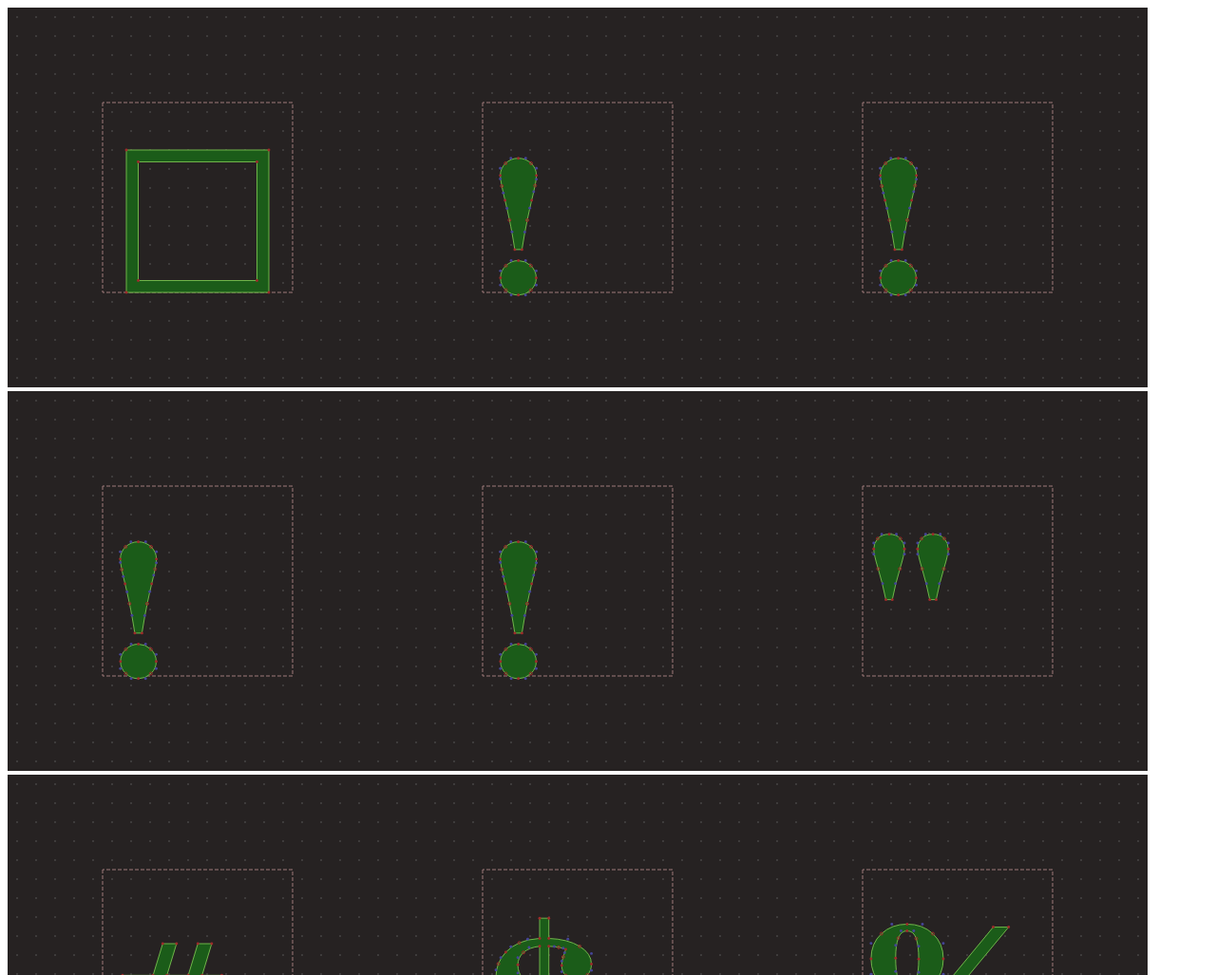
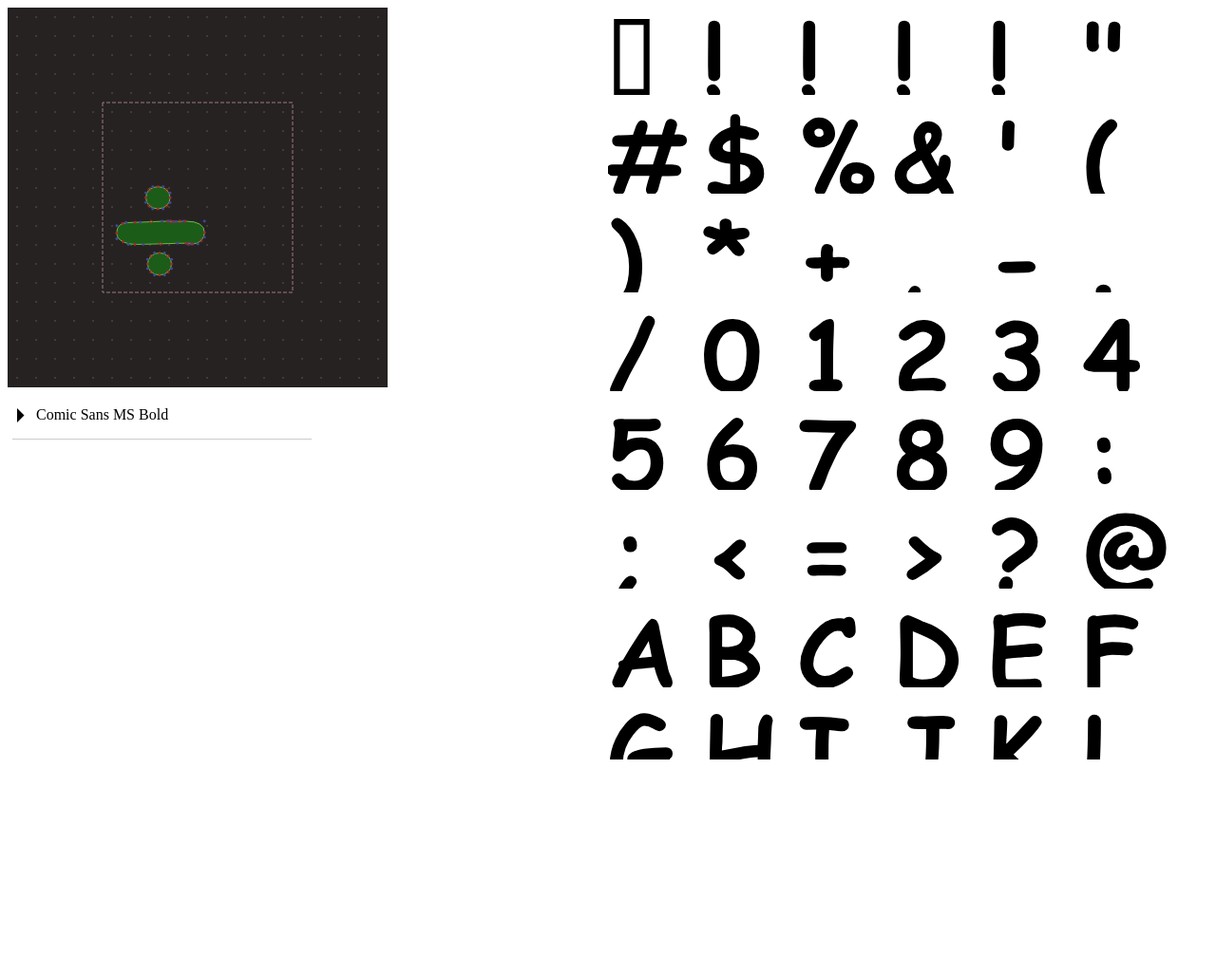
Before and after one commit to leakin24mpa/Font-Editor, a website with bundled scripts: page index.html in a window 1280 px wide. Shown: the top 1027 px of the page at 95% size. Built offline with nearby package versions, Linux system fonts and the light colour scheme.

Commit message:
reorganize css

```diff
--- a/index.html
+++ b/index.html
@@ -2,7 +2,8 @@
 <html>
 <head>
     <title>I Hate JS Frameworks</title>
-    <link rel="stylesheet" href="document.css">
+    <link rel="stylesheet" href="src/styles/document.css">
+    <link rel="stylesheet" href="src/styles/treeView.css">
 </head>
 <body>
 
--- a/src/components/glyphEditor.ts
+++ b/src/components/glyphEditor.ts
@@ -1,8 +1,8 @@
 import { Font } from "../font/font.js";
-import { CompoundGlyph, GlyphPoint, SimpleGlyph } from "../font/fontReader.js";
+import { CompoundGlyph, Glyph, GlyphPoint, SimpleGlyph } from "../font/fontReader.js";
 import { FEdragRegion } from "../lib/domtools.js";
 import { Draggable } from "../lib/draggable.js";
-import { FESVG, GROUP, PATH, SVGCircle, SVGPath } from "../lib/svgtools.js";
+import { FESVG, GROUP, PATH, SVGCircle, SVGElement, SVGPath } from "../lib/svgtools.js";
 import { Transform2d } from "../lib/transformtools.js";
 
 type DraggableGlyphPoint = Draggable & GlyphPoint
@@ -47,7 +47,7 @@ class DraggablePoint extends SVGCircle implements DraggableGlyphPoint{
         this.setPosition(this.x, this.y);
     }
 }
-function GlyphToSvgPathData(points: GlyphPoint[], transform: Transform2d): string{
+function GlyphToSvgPathData(points: GlyphPoint[]): string{
     let isStartPoint = true;
     let contourStartCoordinates = {x: 0, y: 0};
     let data = ''
@@ -88,6 +88,24 @@ function GlyphToSvgPathData(points: GlyphPoint[], transform: Transform2d): strin
     }
     return data;
 }
+export function createSVGforGlyph(font: Font, glyphIndex: number): SVGElement{
+    let glyph = font.glyphs[glyphIndex];
+    if(glyph.isCompound){
+        let children = [];
+        for(let i = 0; i < glyph.components.length; i++){
+            children.push(
+                createSVGforGlyph(font, glyph.components[i].index)
+                .withAttributes({transform: glyph.components[i].transform.toSvgString()})
+            );
+        }
+        return GROUP(
+            ...children
+        )
+    }
+    else{
+        return PATH(GlyphToSvgPathData((glyph as SimpleGlyph).points));
+    }
+}
 class DraggableGlyph extends SVGPath implements Draggable{
     x: number;
     y: number;
@@ -100,7 +118,7 @@ class DraggableGlyph extends SVGPath implements Draggable{
         this.withAttributes({transform: this.transform.toSvgString()});
     }
     constructor(glyph: SimpleGlyph, transform: Transform2d){
-        super(GlyphToSvgPathData(glyph.points, transform));
+        super(GlyphToSvgPathData(glyph.points));
         this.withClass("glyph");
 
         this.transform = transform;
@@ -161,7 +179,7 @@ export class FEglyphEditor extends FEdragRegion(FESVG){
         this.addDraggableChildren(...points)
         this.withClass("point-plot").withAttributes({width: 400, height: 400, viewBox: `-0.5 -0.5 2 2`});
         this.whileDragging = () => {
-            bezierPath.setData(GlyphToSvgPathData(points, transform));
+            bezierPath.setData(GlyphToSvgPathData(points));
         }
         this.whileDragging();
     }
@@ -193,3 +211,17 @@ export class FEcompoundGlyphEditor extends FEdragRegion(FESVG){
 
     }
 }
+
+export class FEglyphDisplay extends FESVG{
+    constructor(font: Font, index: number){
+        let scale = font.head.unitsPerEm;
+        let transform = Transform2d.scaleXY(1/scale, -1/scale).then(Transform2d.translation(0,1));
+        super(
+            GROUP(
+                createSVGforGlyph(font, index)
+            ).withAttributes({transform: transform.toSvgString()})
+        );
+
+        this.withAttributes({width: 100, height:100, viewBox: "0 0 1 1"})
+    }
+}
--- a/src/components/treeView.ts
+++ b/src/components/treeView.ts
@@ -30,9 +30,11 @@ export class FEtreeView extends FEdiv{
         for(var key in object){
             children.push(createTreeView(key, object[key]));
         }
-        content = DIV(
-            ...children
-        ).withClass("subtree");
+        content =
+            DIV(
+                ...children
+            ).withClass("subtree")
+
         let button = DIV().says(name).withClass("dropdown").onEvent("click", () => {
             content.toggleClass("active");
             button.toggleClass("active");
@@ -41,7 +43,9 @@ export class FEtreeView extends FEdiv{
         super(
 
             button,
-            content
+            DIV(content).withClass("subtree-container")
+
+
         )
         this.withClass("treeView");
     }
--- a/src/document.ts
+++ b/src/document.ts
@@ -1,15 +1,17 @@
 import { FEcarousel } from "./components/carousel.js";
 import { FEcounterlist } from "./components/counterList.js";
 import { FEpointPlot } from "./components/draggablePointPlot.js";
-import { createGlyphEditor, FEglyphEditor } from "./components/glyphEditor.js";
+import { createGlyphEditor, createSVGforGlyph, FEglyphDisplay, FEglyphEditor } from "./components/glyphEditor.js";
 import { FEpinput } from "./components/Pinput.js";
 import { FEgameInfoList } from "./components/publicGameList.js";
+import { FEtreeView } from "./components/treeView.js";
 import { Font } from "./font/font.js";
 import { FontReader } from "./font/fontReader.js";
 import { multiElement } from "./lib/domtools.js";
 import { DIV, INPUT, P, SetDocumentContent } from "./lib/htmltools.js";
+import { SVG } from "./lib/svgtools.js";
 
-fetch("Georgia Bold.ttf").then((response) => response.arrayBuffer().then((response) => loadPage(response)));
+fetch("Comic Sans MS Bold.ttf").then((response) => response.arrayBuffer().then((response) => loadPage(response)));
 
 let loadPage = (fontfilebuffer: ArrayBuffer) => {
     let font = new Font(fontfilebuffer);
@@ -23,8 +25,23 @@ let loadPage = (fontfilebuffer: ArrayBuffer) => {
         // new FEcounterlist(4),
         // new FEpinput(6, "Join"),
         // INPUT().withAttributes({type: "checkbox"}),
-        ...multiElement(200, (i) => createGlyphEditor(font, i)),
+        //...multiElement(200, (i) => createGlyphEditor(font, i)),
+        createGlyphEditor(font, 184),
+        DIV(
+            ...multiElement(font.maxp.numGlyphs, (i) => new FEglyphDisplay(font, i).withClass("glyph-display")),
+        ).withClass("glyph-picker"),
 
+
+        DIV(
+            new FEtreeView("Comic Sans MS Bold", {
+                Directory: font.directory,
+                Head: font.head,
+                "Max Profile": font.maxp,
+                "Horizontal Header": font.hhea,
+                locations: font.loca,
+                glyph0: font.glyphs[0]
+            })
+        ).withClass("font-data")
 
     )
 }
--- a/src/font/font.ts
+++ b/src/font/font.ts
@@ -127,9 +127,7 @@ export class Font{
                 platformSpecificID: reader.readUint16(),
                 location: directory.cmap.location + reader.readUint32(),
                 map: null};
-            if(table.platformID == 0){ //look for the unicode encoding;
-                subtables.push(table);
-            }
+            subtables.push(table);
         }
         if(subtables.length == 0){
             throw new Error("The font does not have a unicode cmap table");
--- /dev/null
+++ b/src/styles/document.css
@@ -0,0 +1,58 @@
+.point-plot, .point-group{
+    background: radial-gradient(
+        rgb(62, 59, 59),
+        rgb(62, 59, 59) 1px,
+        rgb(38, 34, 34) 1px
+
+    );
+    background-size: 20px 20px;
+
+}
+.path-point{
+    fill:rgb(158, 43, 43);
+    r: 15;
+
+}
+.control-point{
+    fill:  rgb(69, 69, 152);
+    r: 15;
+}
+.implied-point{
+    fill: transparent;
+    stroke-width: 10;
+    stroke: rgb(158, 43, 43);
+}
+.character-outline{
+    fill: rgb(27, 92, 25);
+    stroke-width: 10px;
+    stroke-linejoin: round;
+    stroke: rgb(113, 184, 75);
+}
+
+.glyph{
+    fill: rgb(135, 85, 44);
+    stroke-width: 10px;
+    stroke-linejoin: round;
+    stroke: rgb(220, 120, 39);
+}
+.emsquare{
+    fill: transparent;
+    stroke-width: 0.005px;
+    stroke-dasharray: 0.02px 0.01px;
+    stroke: rgb(159, 122, 122);
+}
+
+.font-data{
+    width: 25vw;
+    height: 100vh;
+    overflow: scroll;
+}
+
+.glyph-picker{
+    width: 50vw;
+    height: 100vh;
+    overflow: scroll;
+    position: absolute;
+    right: 0;
+    top: 0;
+}
--- a/document.css
+++ b/src/styles/treeView.css
@@ -1,56 +1,15 @@
-.point-plot, .point-group{
-    background: radial-gradient(
-        rgb(62, 59, 59),
-        rgb(62, 59, 59) 1px,
-        rgb(38, 34, 34) 1px
-
-    );
-    background-size: 20px 20px;
-
+.subtree-container{
+    overflow: hidden;
 }
-.path-point{
-    fill:rgb(158, 43, 43);
-    r: 15;
-
-}
-.control-point{
-    fill:  rgb(69, 69, 152);
-    r: 15;
-}
-.implied-point{
-    fill: transparent;
-    stroke-width: 10;
-    stroke: rgb(158, 43, 43);
-}
-.character-outline{
-    fill: rgb(27, 92, 25);
-    stroke-width: 10px;
-    stroke-linejoin: round;
-    stroke: rgb(113, 184, 75);
-}
-
-.glyph{
-    fill: rgb(135, 85, 44);
-    stroke-width: 10px;
-    stroke-linejoin: round;
-    stroke: rgb(220, 120, 39);
-}
-.emsquare{
-    fill: transparent;
-    stroke-width: 0.005px;
-    stroke-dasharray: 0.02px 0.01px;
-    stroke: rgb(159, 122, 122);
-}
-
 .subtree{
     margin-left: 5px;
     padding-left: 10px;
     overflow: hidden;
-    height: 0px;
+    height: 0;
     font-family: 'Roboto', sans-serif;
     border-left: 1px solid rgb(213, 213, 213);
 }
-.active{
+.subtree.active{
     height: fit-content;
 }
 .key-value{
@@ -84,10 +43,15 @@
     align-items: center;
     border-bottom: 1px solid rgb(203, 203, 203);
     cursor: pointer;
+    transition: 0.1s ease-in-out;
+}
+.dropdown:hover{
+    border-bottom: 5px solid rgb(120, 202, 114);
+    transition: 0.1s ease-in-out;
 }
 .dropdown::before{
     content: '';
-    background-image: url("src/img/arrow.svg");
+    background-image: url("../img/arrow.svg");
     width: 15px;
     height: 15px;
     margin: 5px;
@@ -95,6 +59,4 @@
 }
 .dropdown.active::before{
     transform: rotate(90deg);
-
-
 }
```
